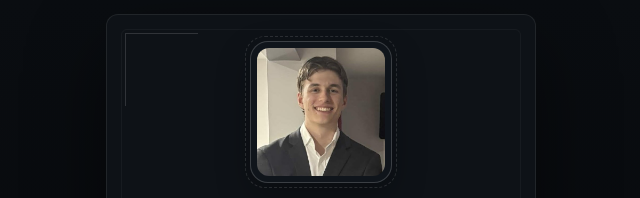
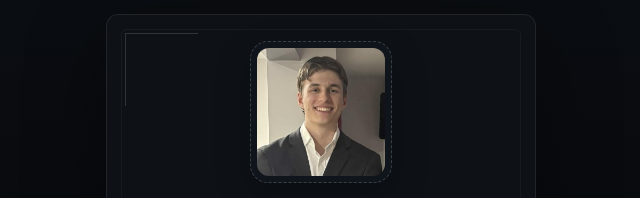
Before and after one commit to MaxIlcesin/MaxIlcesin.github.io, a plain HTML site: page index.html in a window 1280 px wide. Shown: the top 198 px of the page, 319-959 px from the left. Drawn offline with Linux system fonts and the light colour scheme.

Commit message:
tweaked spacing agaain

```diff
--- a/style.css
+++ b/style.css
@@ -146,18 +146,14 @@ a {
   height: 142px;
   margin: 0 auto 18px;
   padding: 6px;
-  border: 1px solid var(--border-strong);
+  border: 1px dashed rgba(255, 255, 255, 0.18);
   border-radius: 18px;
   background: #10151b;
   box-shadow: var(--shadow-md);
 }
 
 .portrait-ring::after {
-  content: "";
-  position: absolute;
-  inset: -6px;
-  border: 1px dashed rgba(255, 255, 255, 0.12);
-  border-radius: 20px;
+  content: none;
 }
 
 .avatar-image {
```
